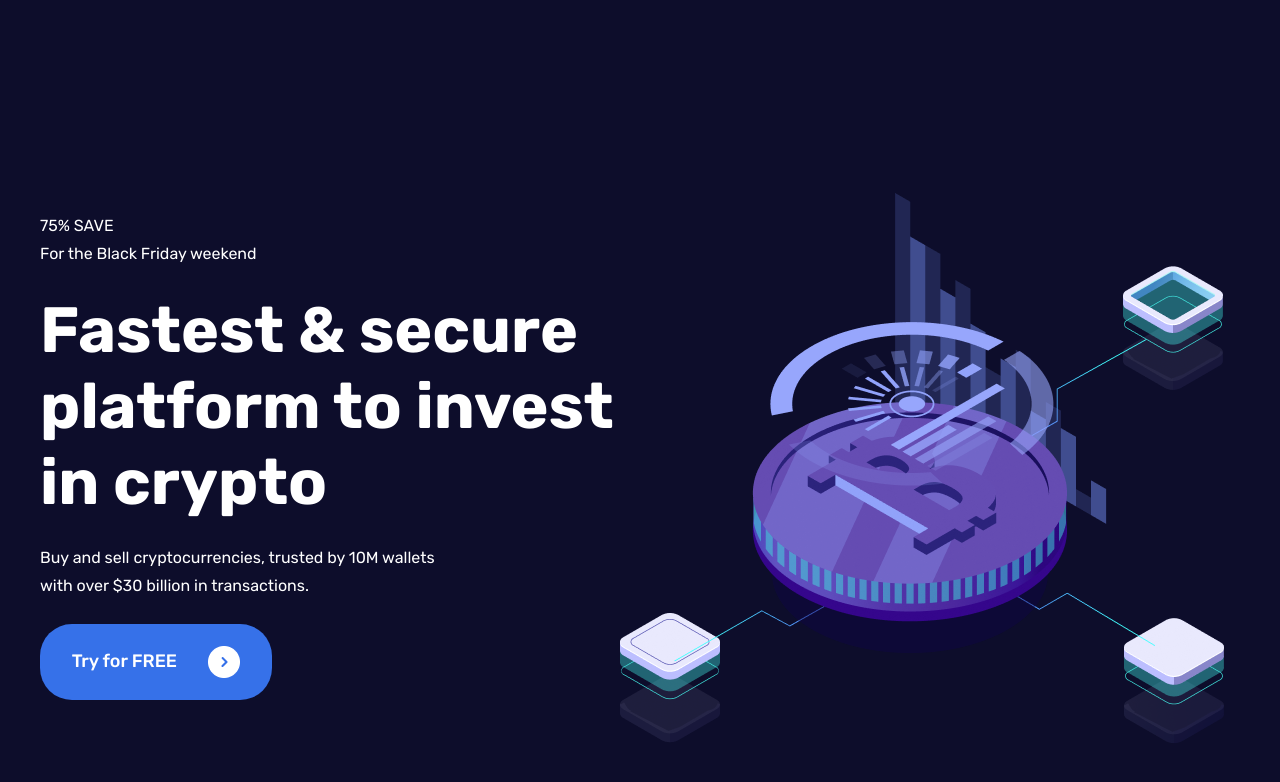
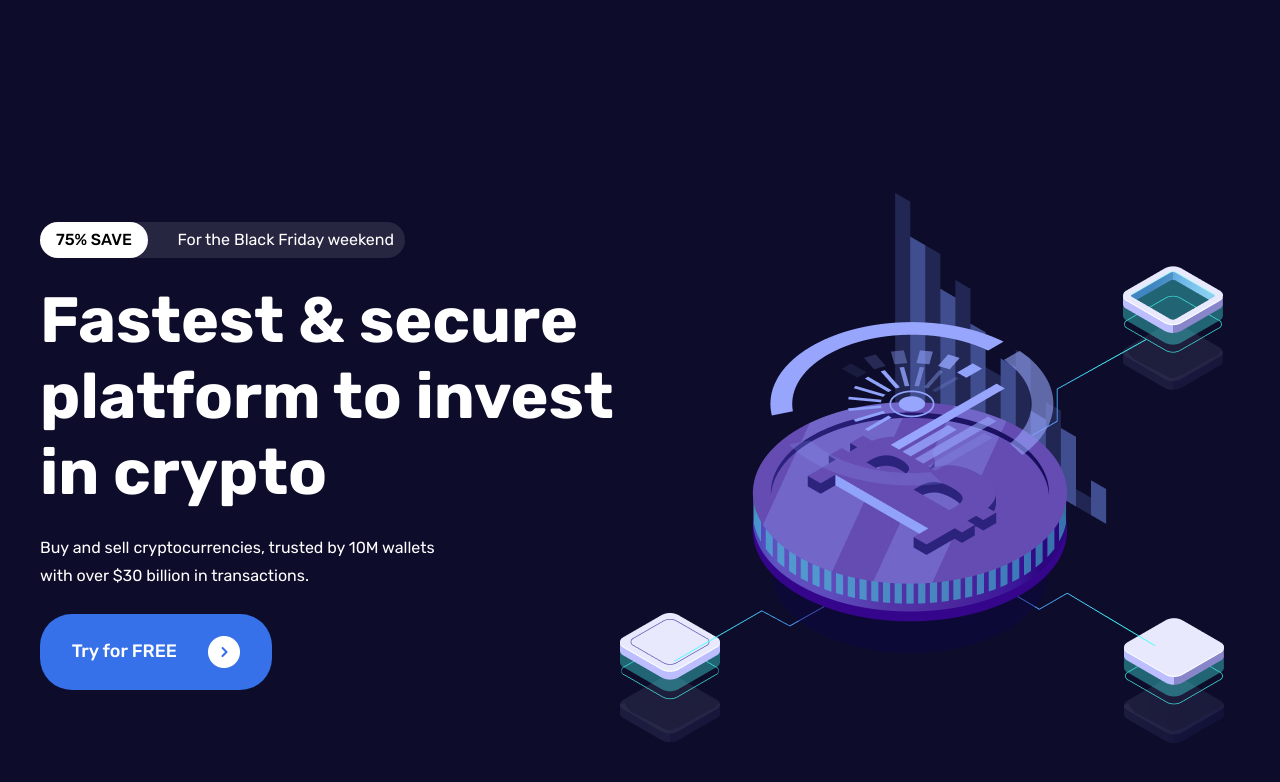
Before and after one commit to AlexBogd1/crappo-website, a website: page index.html in a window 1280 px wide. Shown: the part 142-924 px from the top of the page. Drawn offline with Linux system fonts and the light colour scheme.

Commit message:
align sale-block and remove linc def styles

```diff
--- a/index.html
+++ b/index.html
@@ -59,7 +59,7 @@
                 <div class="descr-prop">
                     Buy and sell cryptocurrencies, trusted by 10M wallets with over $30 billion in transactions.
                 </div>
-                <a class="button-prop">
+                <a href="#" class="button-prop">
                     <p>Try for FREE</p>
                     <img src="pictures/Arrow-Right.png" alt="arrow-button">
                 </a>
--- a/scss/style.scss
+++ b/scss/style.scss
@@ -120,7 +120,6 @@ body {
         padding-right: 24px;
         font-weight: 500;
         font-size: 16px;
-
       }
       .btn {
         background-color: $button-color;
@@ -145,6 +144,28 @@ body {
     display: flex;
     flex-direction: column;
     justify-content: center;
+
+    .sale-block {
+      color: white;
+      width: 365px;
+      border-radius: 32px;
+      background-color: rgba(255, 255, 255, 0.1);
+      display: flex;
+      justify-content: space-between;
+      align-items: center;
+      .sale-val {
+        color: black;
+        background-color: white;
+        border-radius: 32px;
+        padding: 4px 16px;
+        font-weight: 500;
+      }
+      .sale-descr {
+        @include rubik-normal;
+        padding-right: 11px;
+      }
+    }
+
     .header-prop-block {
       width: 580px;
       @include rubik-header1;
@@ -161,6 +182,8 @@ body {
       padding: 16px 16px 16px 16px;
       background-color: $button-color;
       border-radius: 32px;
+      text-decoration: none;
+      color: white;
       display: flex;
       align-items: center;
       justify-content: space-around;
@@ -168,7 +191,6 @@ body {
       p {
         @include rubik-button;
       }
-
     }
   }
 }
```
Also changed, not shown: css/style.css. Lines whose indentation alone changed are shown as unchanged.
